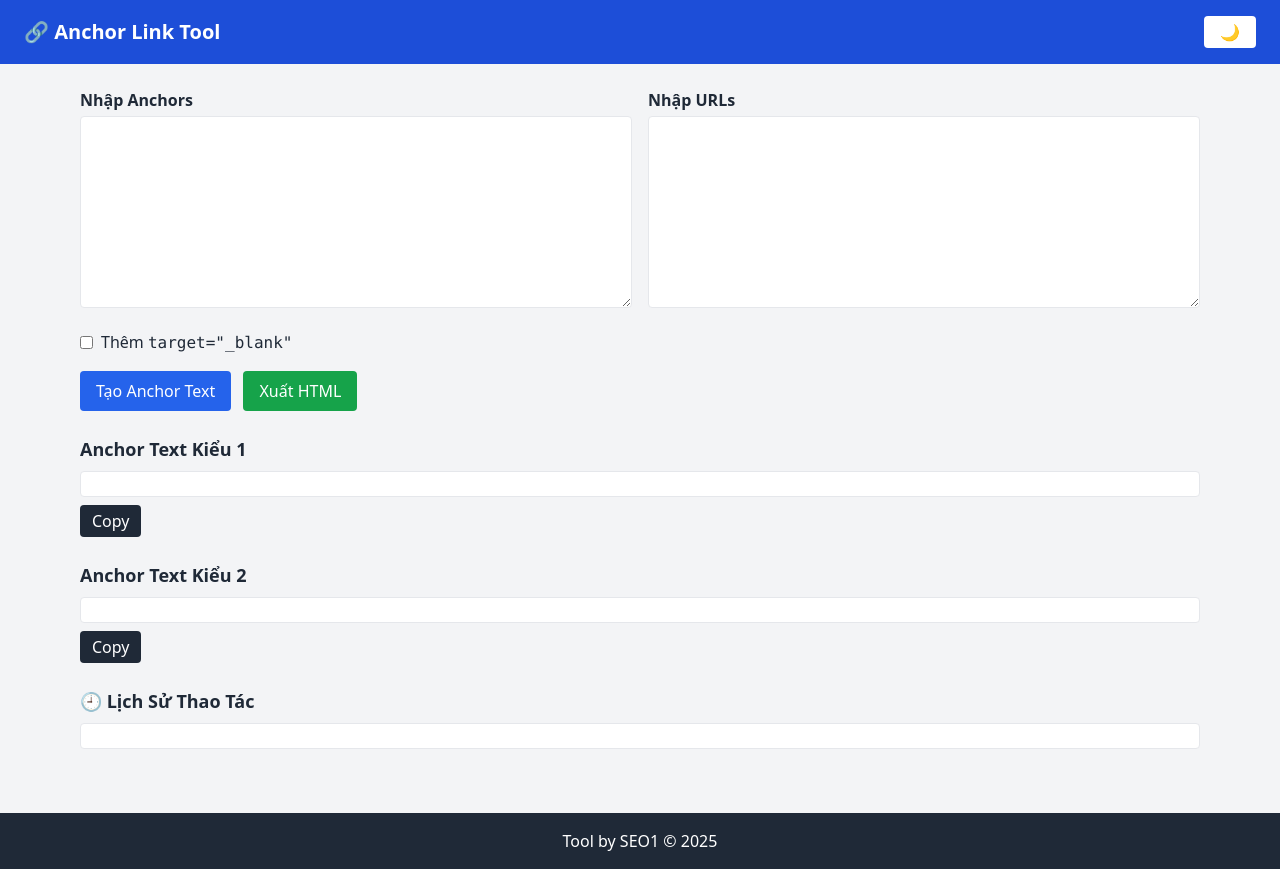
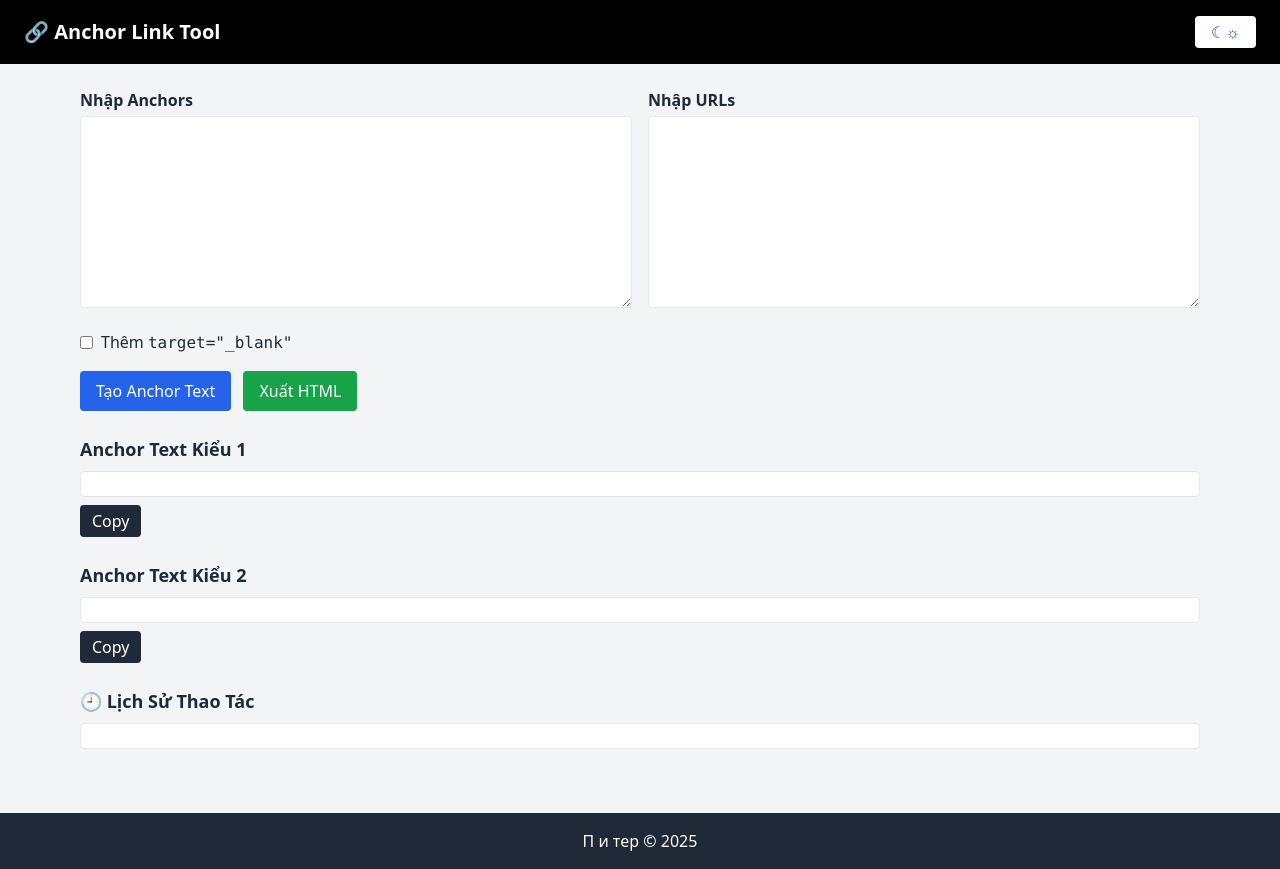
Before and after one commit to username628496/anchor-text, a plain HTML site: page index.html in a window 1280 px wide. Drawn offline with nearby package versions, Linux system fonts and the light colour scheme.

Commit message:
Update index.html

```diff
--- a/index.html
+++ b/index.html
@@ -3,7 +3,7 @@
 <head>
   <meta charset="UTF-8" />
   <meta name="viewport" content="width=device-width, initial-scale=1.0" />
-  <title>Anchor Link Tool - Updated</title>
+  <title>Anchor Text Creator v1</title>
   <script src="https://cdn.tailwindcss.com"></script>
   <style>
     body.dark { background-color: #1f2937; color: #e5e7eb; }
@@ -13,9 +13,9 @@
   </style>
 </head>
 <body class="bg-gray-100 text-gray-800 transition-all">
-  <header class="bg-blue-700 text-white px-6 py-4 flex justify-between items-center">
+  <header class="bg-black text-white px-6 py-4 flex justify-between items-center">
     <h1 class="text-xl font-bold">🔗 Anchor Link Tool</h1>
-    <button onclick="toggleDarkMode()" class="bg-white text-blue-700 px-4 py-1 rounded">🌙</button>
+    <button onclick="toggleDarkMode()" class="bg-white text-blue-700 px-4 py-1 rounded">☾☼</button>
   </header>
 
   <main class="max-w-6xl mx-auto px-4 py-6">
@@ -61,7 +61,7 @@
   </main>
 
   <footer class="bg-gray-800 text-white text-center py-4">
-    Tool by SEO1 © 2025
+    П и тер © 2025
   </footer>
 
 <script>
```
